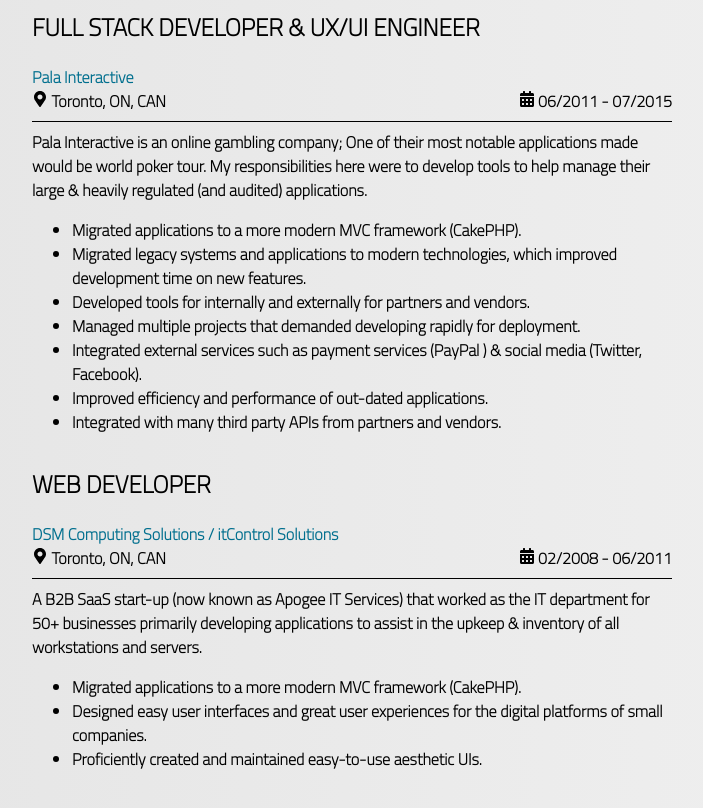
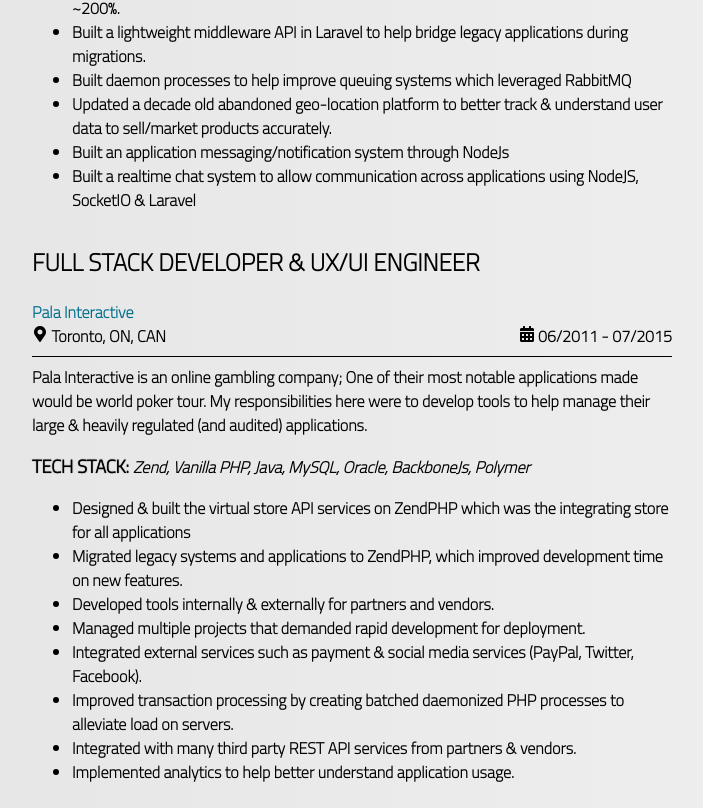
Before and after one commit to vjryan/personal-portfolio, a React (Create React App) app: page / in a window 1280 px wide. Shown: the part 1512-2320 px from the top of the page, without its empty margins (106-809 px from the left). Built offline with nearby package versions, Linux system fonts and the light colour scheme.

Commit message:
- added more detailed content with tech stack for experience

```diff
--- a/src/App.css
+++ b/src/App.css
@@ -156,10 +156,22 @@ h1 {
   margin-bottom: 2rem;
 }
 
+
 .job h2 {
   text-transform: uppercase;
 }
 
+.job .tech_stack p {
+  font-style: italic;
+}
+.job .tech_stack p label {
+  font-weight: 900;
+  font-size: 1.125rem;
+  text-transform: uppercase;
+  /* color: #1E6FD9; */
+  font-style: normal;
+  text-shadow:0px 0px 1px black;
+}
 .job .location_range{
   max-width: 60em;
   display: flex;
@@ -470,7 +482,6 @@ h1 {
     font-size: 1rem;
   }
 
-
   .header_container ul li {
     padding-right: 1rem;
   }
--- a/src/components/Experience.js
+++ b/src/components/Experience.js
@@ -24,6 +24,7 @@ const Experience = ({experience}) => {
                         <div className="summary">
                             {item.summary}
                         </div>
+                        <TechStack data={item.tech_used}></TechStack>
                         <div className="bullets">
                             <ul>
                                 {item.bullets.map((bullet, index) =>(
@@ -38,4 +39,19 @@ const Experience = ({experience}) => {
     );
 }
 
+const TechStack = ({data}) => {
+
+    if(data === undefined || data.length === 0){
+        return null;
+    }
+
+    return (
+        <div className="tech_stack">
+            <p>
+                <label>Tech Stack: </label> {data.join(', ', data)}
+            </p>
+        </div>
+    );
+}
+
 export default Experience;
--- a/src/components/yourdata.js
+++ b/src/components/yourdata.js
@@ -23,11 +23,16 @@ export default {
       start_date : '07/2015',
       end_date   :  null,
       summary    : 'An email marketing company which designs tools to meet affiliate needs to help drive customer acquisitions on products. Originally hired to migrate their legacy applications and systems to current technologies.',
+      tech_used : [
+        'Laravel', 'Zend', 'Symphony', 'Vanilla PHP', 'Python', 'MySQL', 'RabbitMQ', 'Logstash', 'Elasticsearch', 'NodeJs', 'ReactJs'
+      ],
       bullets    : [
-          'Rapidly prototyping & deploying large scale concepts & ideas.',
-          'Working closely with operations & QA to bring quality products to users.',
-          'Updating legacy code to modern frameworks, technologies & best practices.',
-          'Updated geo-location platform to better track and understand user data based on regions.',
+          'Built an automated email marketing tool using Laravel & Elasticsearch that rivaled Mail Chimp; Improved processing & construction of emails to achieve a performance gain of ~200%.',
+          'Built a lightweight middleware API in Laravel to help bridge legacy applications during  migrations.',
+          'Built daemon processes to help improve queuing systems which leveraged RabbitMQ',
+          'Updated a decade old abandoned geo-location platform to better track & understand user data to sell/market products accurately.',
+          'Built an application messaging/notification system through NodeJs',
+          'Built a realtime chat system to allow communication across applications using NodeJS, SocketIO & Laravel',
       ]
     },
     {
@@ -38,14 +43,18 @@ export default {
       start_date : '06/2011',
       end_date   : '07/2015',
       summary    : 'Pala Interactive is an online gambling company; One of their most notable applications made would be world poker tour. My responsibilities here were to develop tools to help manage their large & heavily regulated (and audited) applications.',
+      tech_used : [
+        'Zend', 'Vanilla PHP', 'Java', 'MySQL', 'Oracle', 'BackboneJs', 'Polymer'
+      ],
       bullets    : [
-          'Migrated applications to a more modern MVC framework (CakePHP).',
-          'Migrated legacy systems and applications to modern technologies, which improved development time on new features.',
-          'Developed tools for internally and externally for partners and vendors.',
-          'Managed multiple projects that demanded developing rapidly for deployment.',
-          'Integrated external services such as payment services (PayPal ) & social media (Twitter, Facebook).',
-          'Improved efficiency and performance of out-dated applications.',
-          'Integrated with many third party APIs from partners and vendors.'
+          'Designed & built the virtual store API services on ZendPHP which was the integrating store for all applications',
+          'Migrated legacy systems and applications to ZendPHP, which improved development time on new features.',
+          'Developed tools internally & externally for partners and vendors.',
+          'Managed multiple projects that demanded rapid development for deployment.',
+          'Integrated external services such as payment & social media services (PayPal, Twitter, Facebook).',
+          'Improved transaction processing by creating batched daemonized PHP processes to alleviate load on servers.',
+          'Integrated with many third party REST API services from partners & vendors.',
+          'Implemented analytics to help better understand application usage.',
       ]
     },
     {
@@ -56,10 +65,13 @@ export default {
       start_date : '02/2008',
       end_date   :  '06/2011',
       summary    : 'A B2B SaaS start-up (now known as Apogee IT Services) that worked as the IT department for 50+ businesses primarily developing applications to assist in the upkeep & inventory of all workstations and servers.',
+      tech_used : [
+        'CakePHP', 'Vanilla PHP', 'C#','MySQL', 'JQuery'
+      ],
       bullets    : [
         'Migrated applications to a more modern MVC framework (CakePHP).',
         'Designed easy user interfaces and great user experiences for the digital platforms of small companies.',
-        'Proficiently created and maintained easy-to-use aesthetic UIs.',
+        'Created & maintained easy-to-use aesthetic UIs.',
       ]
     },
     {
@@ -84,6 +96,9 @@ export default {
       start_date : '01/2006',
       end_date   : '02/2008',
       summary    : 'TNS helps businesses complete their transactions without going through one of the "Big Banks". They are a payment processor and channel for white label ATMs.',
+      tech_used : [
+        'C#', 'ASP.NET', 'MS SQL', 'Selenium'
+      ],
       bullets    : [
         '2nd tier technical support for a wide set of ATM Models.',
         'Ensured software being pushed to ATMs & processing units were bug-free.',
```
